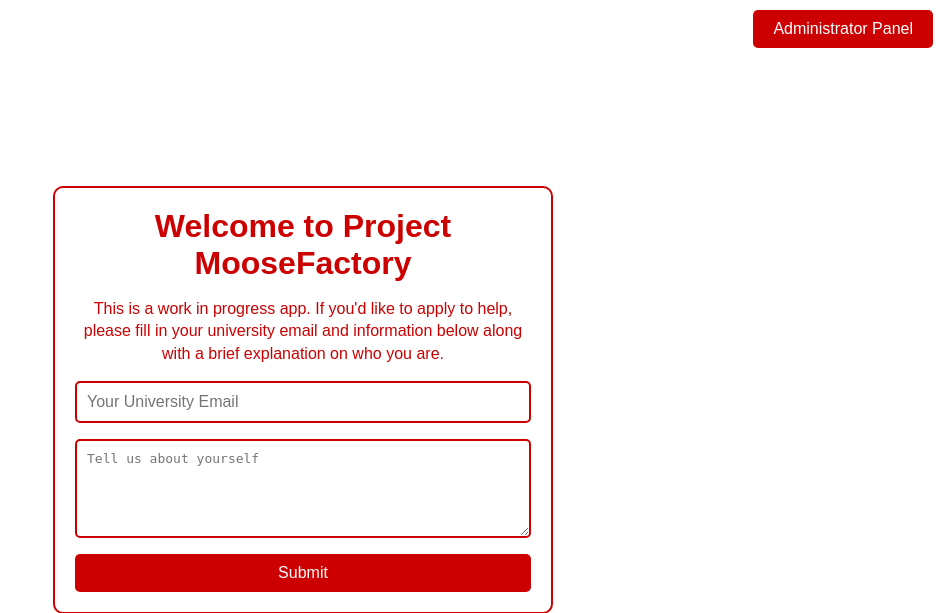
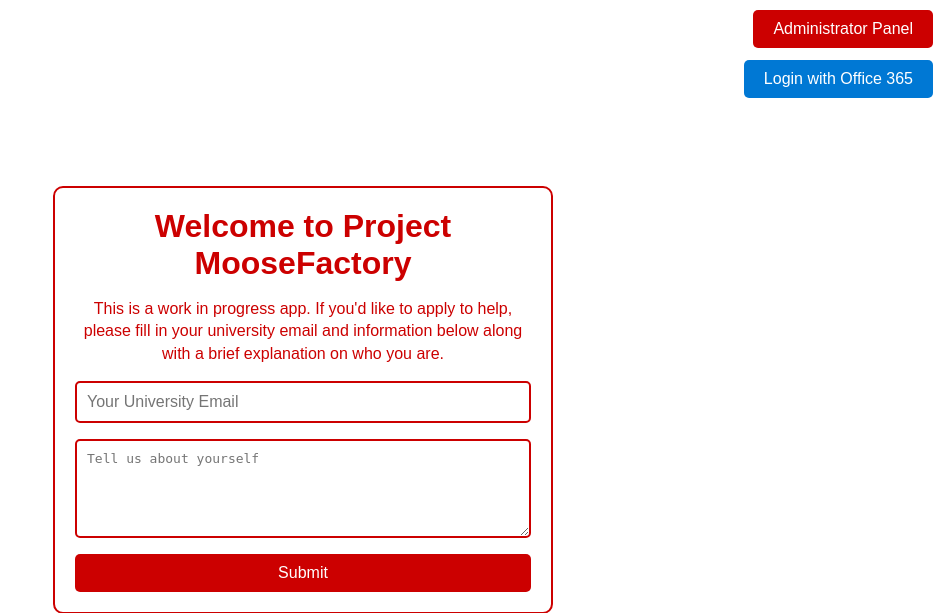
Before and after one commit to Itaho/Project-01-COSC4353, a Flask app: page / in a window 1280 px wide. Shown: the top 613 px of the page, without its empty margins (337-1280 px from the left). Run offline with Flask 3, Linux system fonts and the light colour scheme.

Commit message:
Update index.html

```diff
--- a/templates/index.html
+++ b/templates/index.html
@@ -38,6 +38,23 @@
     }
 
     .admin-button:hover {
+      opacity: 0.9;
+    }
+
+    /* Login button styling */
+    .login-button {
+      position: fixed;
+      top: 60px; /* Positioned below the admin button */
+      right: 10px;
+      background-color: #0078d4; /* Microsoft blue */
+      color: #fff;
+      padding: 10px 20px;
+      text-decoration: none;
+      border-radius: 5px;
+      font-family: Arial, sans-serif;
+    }
+
+    .login-button:hover {
       opacity: 0.9;
     }
 
@@ -92,6 +109,10 @@
 <body>
   <!-- Administrator Panel button -->
   <a href="adminpanel.html" class="admin-button">Administrator Panel</a>
+
+  <!-- Login with Office 365 button -->
+  <a href="{{ url_for('login') }}" class="login-button">Login with Office 365</a>
+
   <div class="container">
     <h1>Welcome to Project MooseFactory</h1>
     <p>
```
